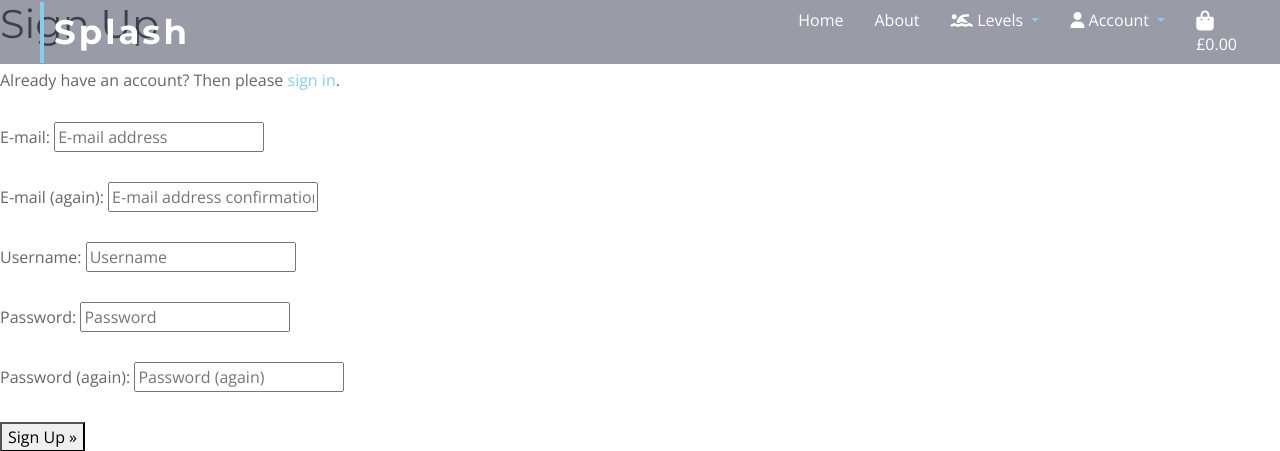
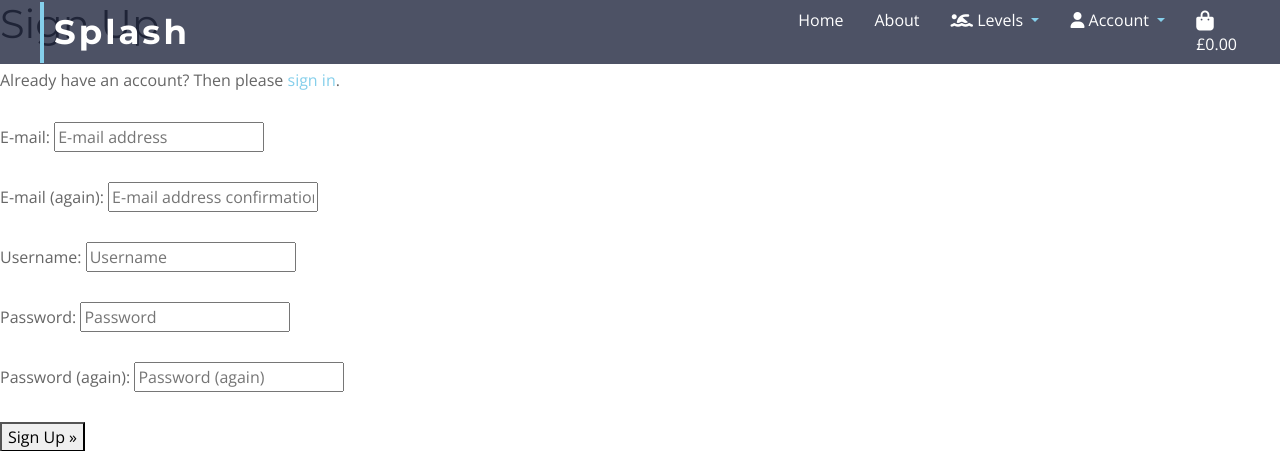
Before and after one commit to PhilEllis/Splash_Swim_School, a Django app: page /accounts/signup/ in a window 1280 px wide. Shown: the top 451 px of the page. Run offline with Django 3.2, Linux system fonts and the light colour scheme; some libraries are stand-ins or nearby versions.

```diff
--- a/static/css/base.css
+++ b/static/css/base.css
@@ -93,7 +93,7 @@ body {
 }
 
 .nav-background {
-  background: rgba(2, 9, 36, 0.4);
+  background: rgba(2, 9, 36, 0.7);
   padding: 0;
 }
 
```
